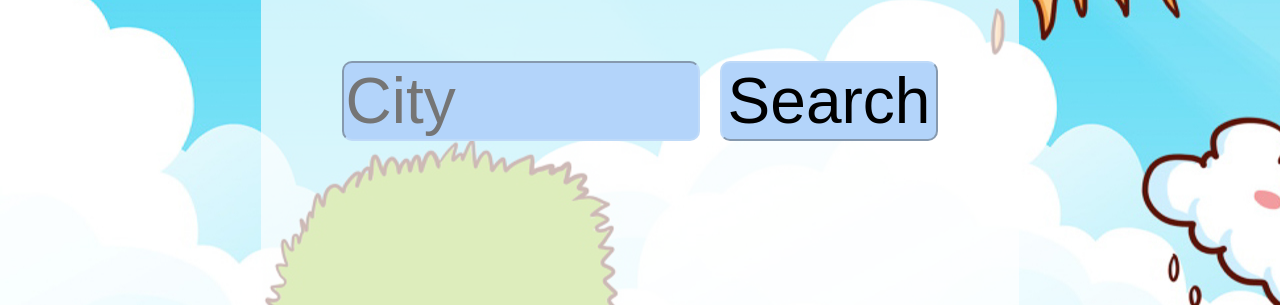
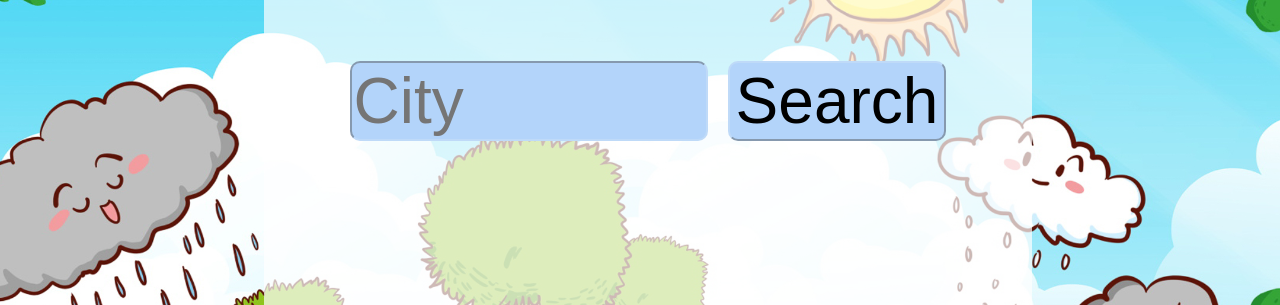
Before and after one commit to Yam1337/WeatherAPI, a plain HTML site: page index.html in a window 1280 px wide. Shown: the part 213-518 px from the top of the page. Drawn offline with Linux system fonts and the light colour scheme.

Commit message:
update styles

```diff
--- a/style.css
+++ b/style.css
@@ -1,9 +1,15 @@
 body {
-    background-color: rgb(255, 255, 255);
+    background-color: rgb(153, 209, 255);
     background-image: url("images/background.jpg");
     background-repeat: no-repeat;
+    background-position: center;
     background-attachment: fixed;
-    background-position: center;
+    webkit-background-size: cover;
+    -moz-background-size: cover;
+    -o-background-size: cover;
+    background-size: cover;
+    height:100%;
+    width:100%;
 }
 h1 {
     display: flex;
```
